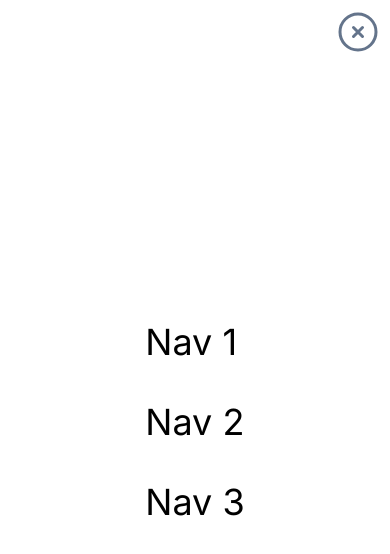
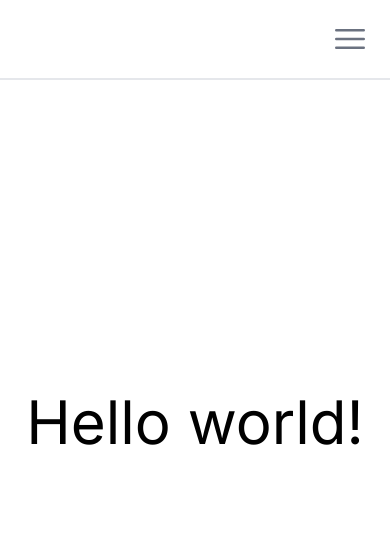
Before and after one commit to Laumak/nextjs-blog, a Next.js app: page / in a window 390 px wide. Shown: the top 554 px of the page. Built offline with nearby package versions, Linux system fonts and the light colour scheme.

Commit message:
Align mobile nav + close icons
Use nav icon from heroicons lib

```diff
--- a/src/app/components/Navigation.tsx
+++ b/src/app/components/Navigation.tsx
@@ -1,39 +1,25 @@
 'use client';
 
-import React, { useState, MouseEventHandler } from 'react';
-import { XCircleIcon } from '@heroicons/react/24/outline';
+import React, { useState } from 'react';
+import { Bars3Icon, XCircleIcon } from '@heroicons/react/24/outline';
 
 const Navigation = () => {
-  const [mobileNavOpen, setMobileNavOpen] = useState(true);
+  const [mobileNavOpen, setMobileNavOpen] = useState(false);
 
   return (
-    <nav role="navigation">
-      <div className="h-20 flex items-center justify-between border-b-text-gray-500 border-b-2 px-5">
-        <button
-          data-collapse-toggle="navbar-default"
-          type="button"
-          className="inline-flex items-center p-2 w-10 h-10 justify-center text-sm text-gray-500 rounded-lg md:hidden justify-self-end"
-          aria-controls="navbar-default"
-          aria-expanded={!!mobileNavOpen}
-          onClick={() => setMobileNavOpen(!mobileNavOpen)}
-        >
-          <span className="sr-only">Open main menu</span>
-          <svg
-            className="w-5 h-5"
-            aria-hidden="true"
-            xmlns="http://www.w3.org/2000/svg"
-            fill="none"
-            viewBox="0 0 17 14"
-          >
-            <path
-              stroke="currentColor"
-              strokeLinecap="round"
-              strokeLinejoin="round"
-              strokeWidth="2"
-              d="M1 1h15M1 7h15M1 13h15"
-            />
-          </svg>
-        </button>
+    <nav role="navigation" className="absolute top-0 left-0 right-0">
+      <div className="h-20 flex items-center justify-end border-b-text-gray-500 border-b-2 px-5">
+        {mobileNavOpen ? (
+          <XCircleIcon
+            className="w-12 h-12 text-gray-500 md:hidden z-20"
+            onClick={() => setMobileNavOpen(!mobileNavOpen)}
+          />
+        ) : (
+          <Bars3Icon
+            className="w-10 h-10 text-gray-500 md:hidden"
+            onClick={() => setMobileNavOpen(!mobileNavOpen)}
+          />
+        )}
       </div>
 
       <div
@@ -46,11 +32,6 @@ const Navigation = () => {
           <li className="p-5">Nav 2</li>
           <li className="p-5">Nav 3</li>
         </ul>
-
-        <XCircleIcon
-          className="w-12 h-12 absolute top-2 right-2 text-slate-500"
-          onClick={() => setMobileNavOpen(!mobileNavOpen)}
-        />
       </div>
     </nav>
   );
```
